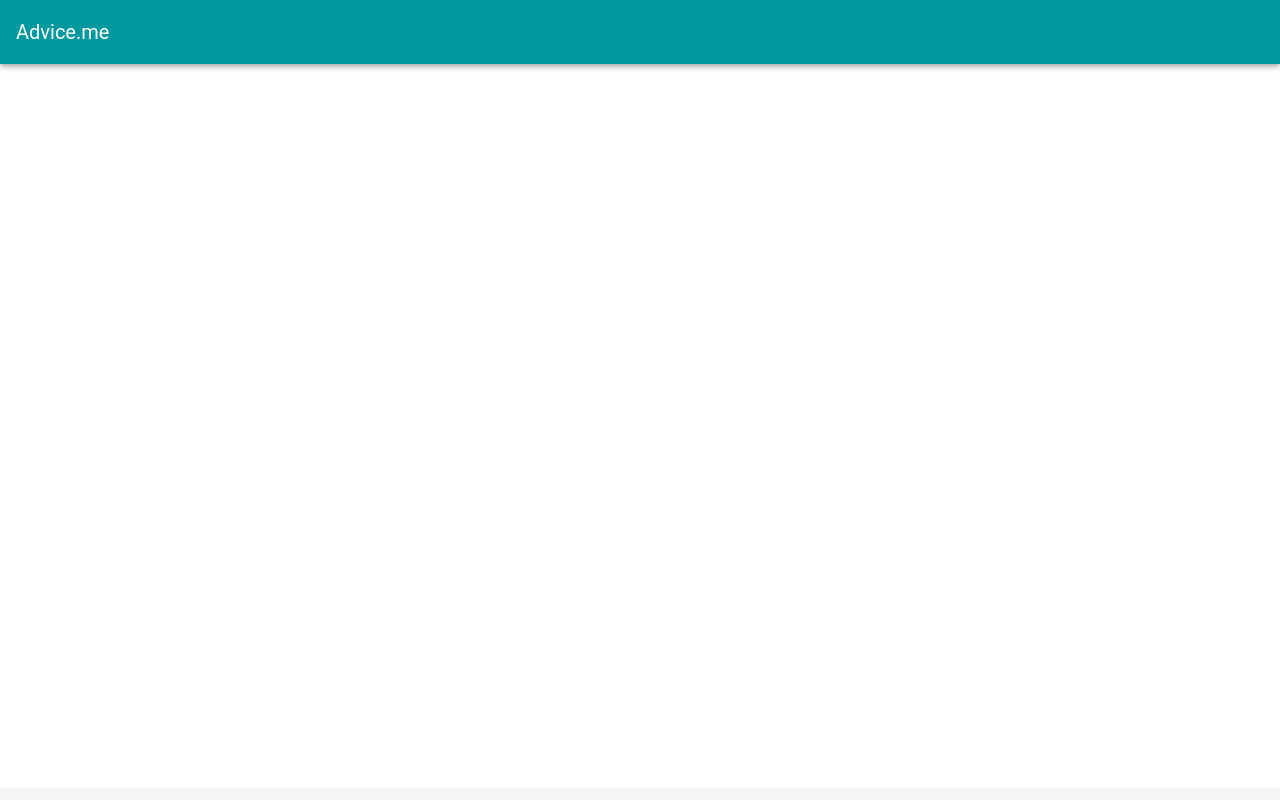
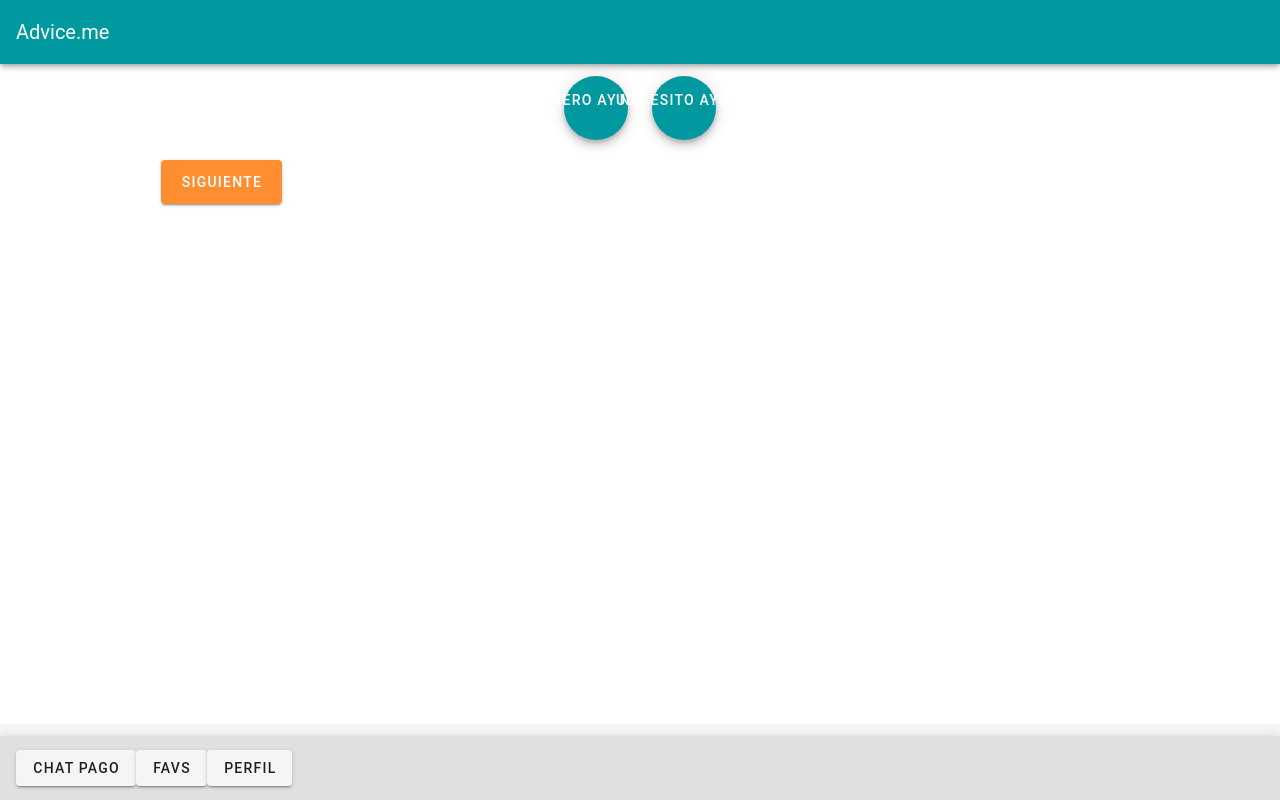
Before and after one commit to Leagerosa/final-app, a Vue app: page /#/preHome in a window 1280 px wide. Built offline with nearby package versions, Linux system fonts and the light colour scheme; the HTML template or start-up script is replaced by a standard one.

Commit message:
creación menu inferior. Creación de prehome

```diff
--- a/src/App.vue
+++ b/src/App.vue
@@ -1,6 +1,6 @@
 <template>
 <v-app>
-<!--<NavMenu v-if="$route.meta.menu"/>-->
+<MenuInferior v-if="$route.meta.inferior"/>
 <NavNoMenu v-if="$route.meta.nomenu"/>
   <v-content>
     <v-container fluid>
@@ -13,11 +13,11 @@
 </template>
 
 <script>
- //import NavMenu from "./components/NavMenu.vue"
+ import MenuInferior from "./components/MenuInferior.vue"
  import NavNoMenu from "./components/NavNoMenu.vue"
 export default {
   components: {
-    //NavMenu,
+    MenuInferior,
     NavNoMenu
   },
   name: 'App'
--- /dev/null
+++ b/src/components/MenuInferior.vue
@@ -0,0 +1,27 @@
+<template>
+  <div>
+    <v-app-bar bottom app color="#E0E0E0">
+        <div>
+            <v-btn>
+                <v-icon>mdi-history</v-icon>
+                <span>Chat pago</span>
+            </v-btn>
+            <v-btn>
+                <v-icon>mdi-heart</v-icon>
+                <span>Favs</span>
+            </v-btn>
+            <v-btn>
+                <v-icon>mdi-history</v-icon>
+                <span>Perfil</span>
+            </v-btn>
+        </div>
+    </v-app-bar>
+  </div>
+</template>
+  <script>
+export default {
+  data: () => ({
+    inferior: false,
+  }),
+};
+</script>
--- a/src/router/index.js
+++ b/src/router/index.js
@@ -18,7 +18,8 @@ export default new Router({
             name: 'inicio',
             component: inicio,
             meta: {
-                nomenu: true
+                nomenu: true,
+                inferior: false
             }
         },
         {
@@ -26,7 +27,8 @@ export default new Router({
             name: 'chat',
             component: chat,
             meta: {
-                nomenu: true
+                nomenu: true,
+                inferior: false
             }
         },
         {
@@ -34,7 +36,8 @@ export default new Router({
             name: 'presentation',
             component: presentation,
             meta: {
-                nomenu: true
+                nomenu: true,
+                inferior: false
             }
         },
         {
@@ -42,7 +45,8 @@ export default new Router({
             name: 'preHome',
             component: preHome,
             meta: {
-                nomenu: true
+                nomenu: true,
+                inferior: true
             }
         },
         {
@@ -50,7 +54,8 @@ export default new Router({
             name: 'home',
             component: home,
             meta: {
-                nomenu: true
+                nomenu: true,
+                inferior: true
             }
         },
         {
@@ -58,7 +63,8 @@ export default new Router({
             name: 'psicologo',
             component: psicologo,
             meta: {
-                nomenu: true
+                nomenu: true,
+                inferior: true
             }
         },
         {
@@ -66,7 +72,8 @@ export default new Router({
             name: 'chatFavs',
             component: chatFavs,
             meta: {
-                nomenu: true
+                nomenu: true,
+                inferior: true
             }
         },
         {
@@ -74,7 +81,8 @@ export default new Router({
             name: 'perfil',
             component: perfil,
             meta: {
-                nomenu: true
+                nomenu: true,
+                inferior: true
             }
         },
     ]
--- a/src/views/preHome.vue
+++ b/src/views/preHome.vue
@@ -0,0 +1,17 @@
+<template>
+  <div class="text-center">
+    <v-btn class="mx-3" fab dark large color="primary">
+      <p>QUIERO AYUDAR</p>
+    </v-btn>
+
+    <v-btn class="mx-3" fab dark large color="primary">
+      <p>NECESITO AYUDA</p>
+    </v-btn>
+
+    <v-col class="text-center" cols="12" sm="4">
+      <div class="my-2">
+        <v-btn large color="secondary">Siguiente</v-btn>
+      </div>
+    </v-col>
+  </div>
+</template>
```
